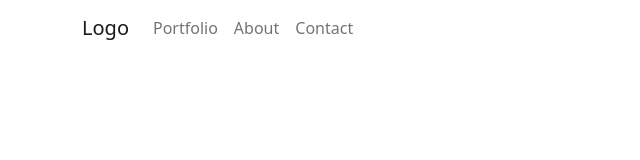
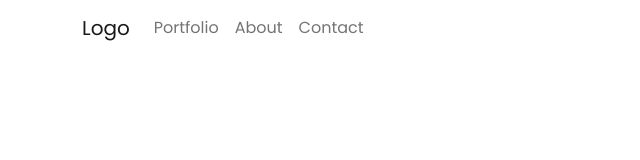
Before and after one commit to jsug9/Bootstrap-Portfolio, a plain HTML site: page index.html in a window 1280 px wide. Shown: the full height of the page, 0-640 px from the left. Drawn offline with nearby package versions, Linux system fonts and the light colour scheme.

Commit message:
add poppins font

```diff
--- a/index.html
+++ b/index.html
@@ -4,6 +4,7 @@
     <meta charset="UTF-8">
     <meta name="viewport" content="width=device-width, initial-scale=1">
     <link href="https://cdn.jsdelivr.net/npm/bootstrap@5.1.3/dist/css/bootstrap.min.css" rel="stylesheet" integrity="sha384-1BmE4kWBq78iYhFldvKuhfTAU6auU8tT94WrHftjDbrCEXSU1oBoqyl2QvZ6jIW3" crossorigin="anonymous">
+    <link href='https://fonts.googleapis.com/css?family=Poppins' rel='stylesheet'>
     <link rel="stylesheet" href="style.css">
     <title>Bootstrap Portfolio</title>
   </head>
--- a/style.css
+++ b/style.css
@@ -0,0 +1,3 @@
+body {
+  font-family: Poppins, sans-serif;
+}
```
